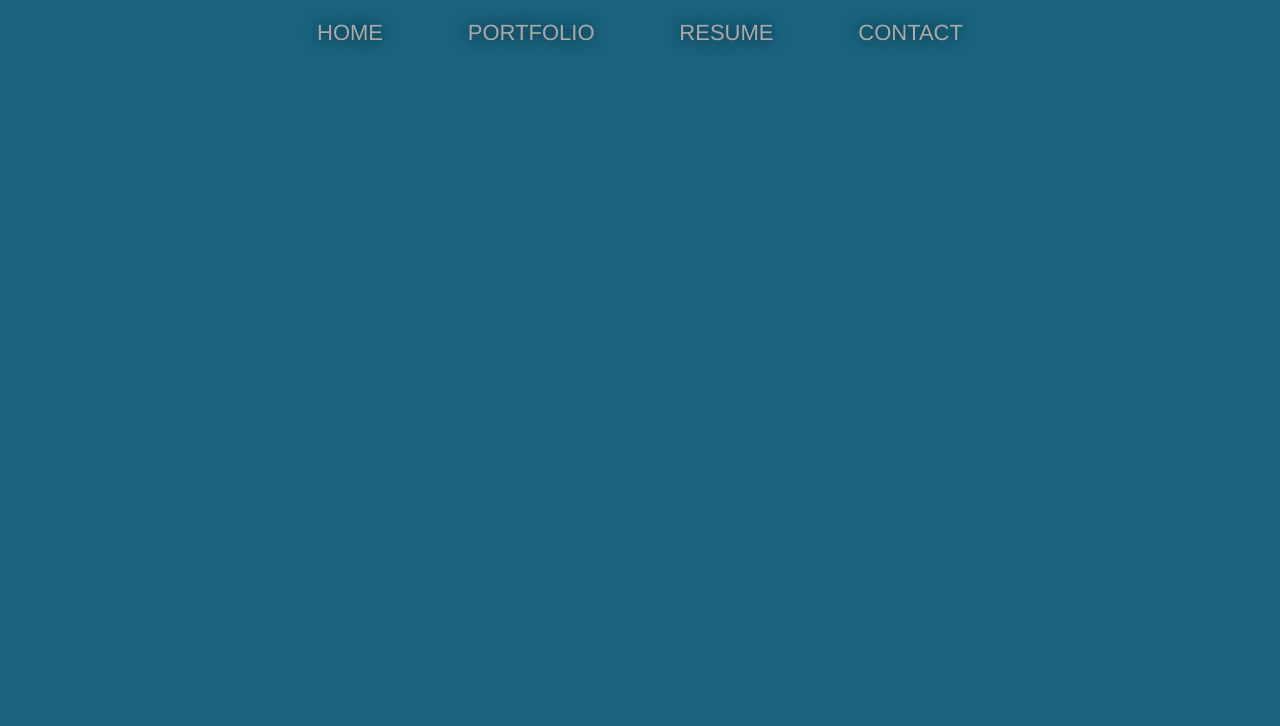
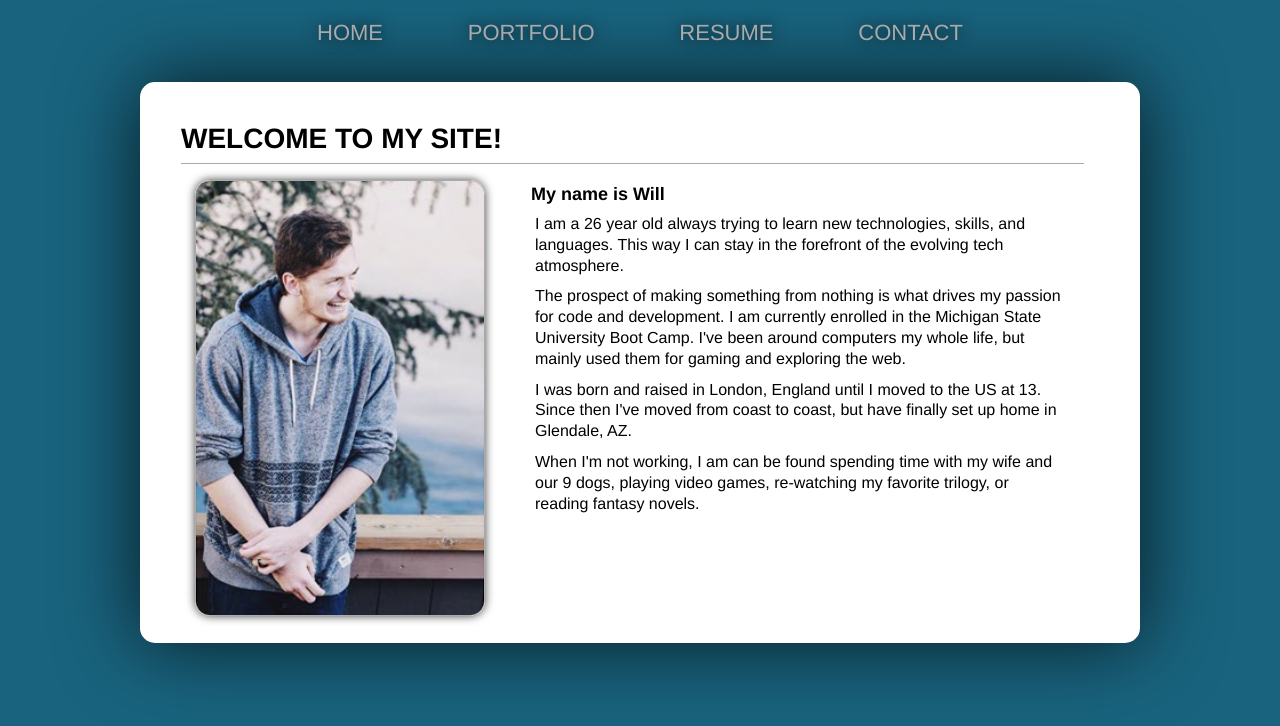
Before and after one commit to wwstrothe/Portfolio, a plain HTML site: page index.html in a window 1280 px wide. Shown: the top 726 px of the page. Drawn offline with Linux system fonts and the light colour scheme.

Commit message:
created and styled welcome card

```diff
--- a/index.html
+++ b/index.html
@@ -1,5 +1,6 @@
 <!DOCTYPE html>
 <html lang="en">
+
 <head>
     <meta charset="UTF-8">
     <meta http-equiv="X-UA-Compatible" content="IE=edge">
@@ -17,5 +18,40 @@
         <li class="navButton"><a href="#sayhi">CONTACT</a></li>
     </ul>
     <!-- NAV BAR END -->
+
+    <!-- ABOUT ME -->
+    <section id="about-me" class="card">
+        <h2 class="title">Welcome to my Site!</h2>
+        <div class="intro">
+            <div class="main">
+                <img class="selfie" src="Assets/Images/portfolio image.jpg" alt="William Strothe laughing at a joke" />
+            </div>
+            <div class="side">
+                <h5>My name is Will</h5>
+                <p>
+                    I am a 26 year old always trying to learn new technologies, skills, and languages. This way I
+                    can
+                    stay in the forefront of the evolving tech atmosphere.
+                </p>
+                <p>
+                    The prospect of making something from nothing is what drives my passion for code and
+                    development. I
+                    am currently enrolled in the Michigan State University Boot Camp. I've been around computers my
+                    whole life, but mainly used them for gaming and exploring the web.
+                </p>
+                <p>
+                    I was born and raised in London, England until I moved to the US at 13. Since then I've moved
+                    from
+                    coast to coast, but have finally set up home in Glendale, AZ.
+                </p>
+                <p>
+                    When I'm not working, I am can be found spending time with my wife and our 9 dogs, playing video
+                    games, re-watching my favorite trilogy, or reading fantasy novels.
+                </p>
+            </div>
+        </div>
+    </section>
+    <!-- ABOUT ME END -->
 </body>
+
 </html>
--- a/style.css
+++ b/style.css
@@ -46,3 +46,63 @@ body {
     text-shadow: none;
 }
 /* NAV BAR END */
+
+/* ABOUT ME */
+.card {
+    width: 90%;
+    min-height: auto;
+    background-color: white;
+    margin: 1rem auto 2rem;
+    box-shadow: 0 0 5rem rgba(0,0,0, 0.75);
+    padding: 25px;
+    border-radius: 15px;
+    max-width: 1000px;
+}
+
+.title {
+    font-size: 1.75rem;
+    padding-bottom: .5rem;
+    width:95%;
+    border-bottom: 1px solid #aaaaaa;
+    margin: 1rem;
+    text-align: left;;
+}
+
+.intro {
+    display: flex;
+    justify-content: space-evenly;
+}
+
+.main {
+    width: 29%;
+    min-width: 290px;
+    height: 100%;
+}
+
+.selfie {
+    width: 100%;
+    border-radius: 15px;
+    border: 1px solid #aaaaaa;
+    box-shadow: 0 0 10px rgba(0,0,0, 0.75);
+}
+
+.side {
+    width: 60%;
+    height: 100%;
+    float: right;
+    text-align: left;
+}
+
+.side h5 {
+    margin: .25rem 1rem;
+    line-height: 1.25rem;
+    font-size: 1.125rem;
+    text-transform: none;
+}
+
+.side p {
+    margin: 10px 20px;
+    line-height: 1.3rem;
+    font-size: 1rem;
+    text-transform: none;
+}
```
Lines whose indentation alone changed are shown as unchanged.
